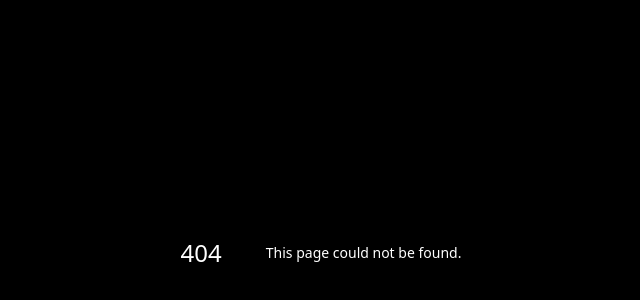
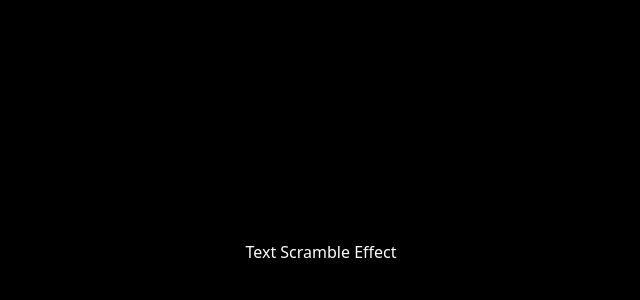
Before and after one commit to DatNg267/animation-collection, a Next.js app: page /text/scramble in a window 1280 px wide. Before the commit this address had no page. Shown: the part 148-448 px from the top of the page, without its empty margins (319-959 px from the left). Built offline with nearby package versions, Linux system fonts and the light colour scheme.

Commit message:
init text scramble

```diff
--- /dev/null
+++ b/src/app/text/scramble/page.tsx
@@ -0,0 +1,117 @@
+"use client";
+import { motion } from "framer-motion";
+import React, { useEffect } from "react";
+import { set } from "react-hook-form";
+
+type Props = {};
+const chars =
+  "!<>-_\\/[]{}—=+*^?#________abcdefghijklmnopqrstuvwxyzABCDEFGHIJKLMNOPQRSTUVWXYZ1234567890";
+
+const defaultString = [
+  "Welcome to Framer Motion Page",
+  "Text Scramble Effect",
+  "React",
+];
+const randomString = (targetLength: number) => {
+  // random string min length 20 , max length 40
+  const str = Array.from({ length: targetLength })
+    .map(() => chars[Math.floor(Math.random() * chars.length)])
+    .join("");
+
+  return str;
+};
+const ANIMATION_FRAME = 20;
+const TextScramble = () => {
+  const [text, setText] = React.useState("");
+  const nextTextRef = React.useRef(defaultString[1]);
+  const currentTextRef = React.useRef(defaultString[0]);
+  const [startRandom, setStartRandom] = React.useState(true);
+  useEffect(() => {
+    let interval: any;
+    let timeout: any;
+    if (!startRandom) {
+      return;
+    }
+
+    timeout = setTimeout(() => {
+      clearInterval(interval);
+      setText(nextTextRef.current);
+      currentTextRef.current = nextTextRef.current;
+      nextTextRef.current =
+        defaultString[
+          (defaultString.indexOf(nextTextRef.current) + 1) %
+            defaultString.length
+        ];
+      setStartRandom(false);
+    }, 400);
+
+    const spaceLength =
+      currentTextRef.current.length - nextTextRef.current.length;
+
+    const perTextOneAnimationFrame = 1 * (spaceLength > 0 ? -1 : 1);
+    console.log(
+      `######################################
+      ${currentTextRef.current.length} - ${nextTextRef.current.length} = ${spaceLength}`
+    );
+    interval = setInterval(() => {
+      setText((prev) => {
+        console.log({
+          prev,
+          isEnd:
+            prev.length + perTextOneAnimationFrame - nextTextRef.current.length,
+        });
+        let resLength = 0;
+        if (prev.length === nextTextRef.current.length) {
+          resLength = nextTextRef.current.length;
+        } else if (prev.length === currentTextRef.current.length) {
+          resLength = currentTextRef.current.length + perTextOneAnimationFrame;
+        } else {
+          if (
+            prev.length +
+              perTextOneAnimationFrame -
+              nextTextRef.current.length ===
+            0
+          ) {
+            console.log({
+              res:
+                prev.length +
+                perTextOneAnimationFrame -
+                nextTextRef.current.length,
+            });
+            resLength = nextTextRef.current.length;
+          } else {
+            resLength = prev.length + perTextOneAnimationFrame;
+          }
+        }
+        // console.log({ resLength });
+        return randomString(resLength);
+      });
+    }, ANIMATION_FRAME);
+
+    return () => {
+      clearInterval(interval);
+      clearTimeout(timeout);
+    };
+  }, [startRandom]);
+
+  React.useEffect(() => {
+    const interval = setInterval(() => {
+      setStartRandom(true);
+    }, 2000);
+
+    return () => {
+      clearInterval(interval);
+    };
+  }, []);
+
+  return <motion.div>{text}</motion.div>;
+};
+const Page = (props: Props) => {
+  return (
+    <div className="flex w-full h-full items-center justify-center">
+      <TextScramble />
+    </div>
+  );
+};
+
+export default Page;
```
Also changed, not shown: src/constants/paths.ts (+8 -5 lines).
